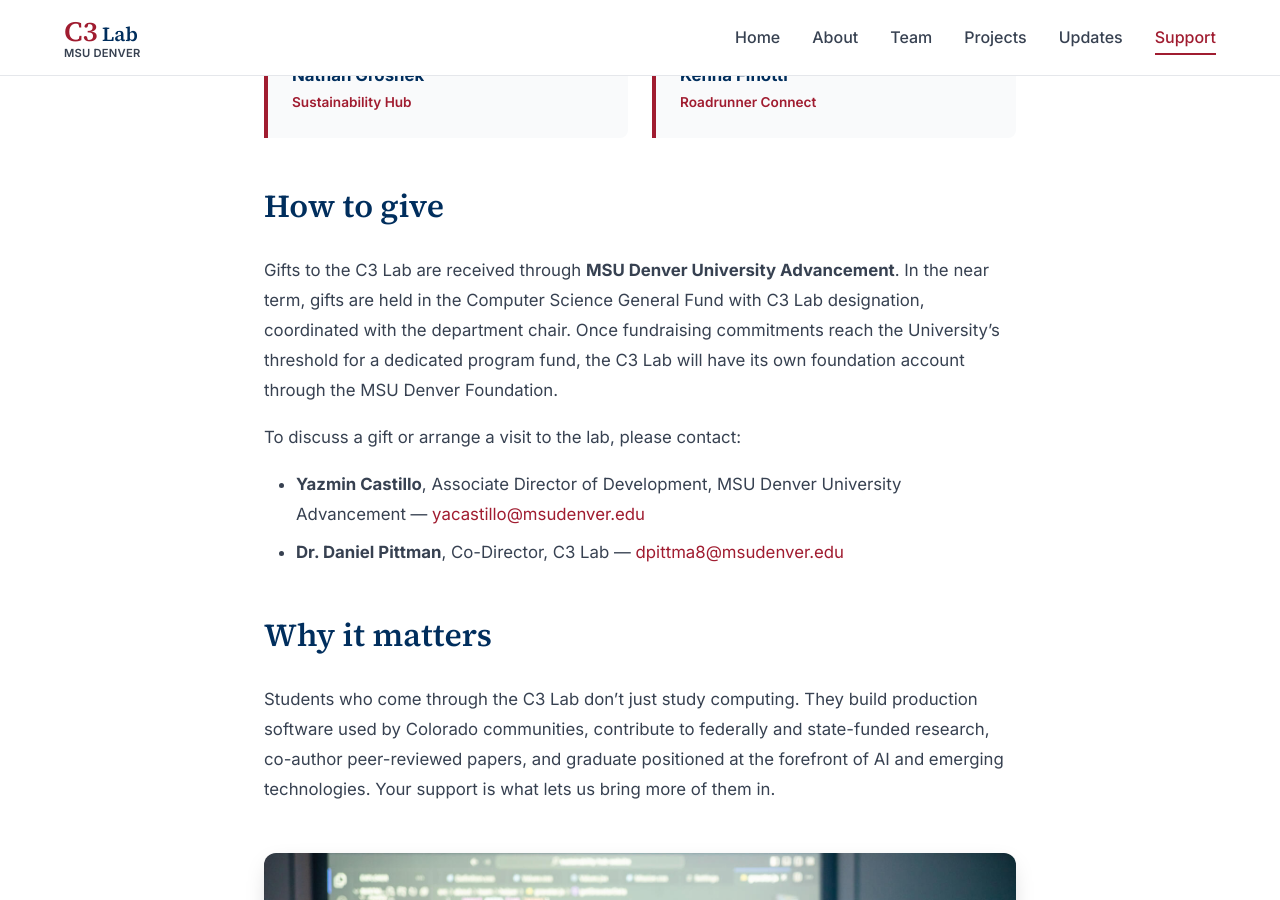
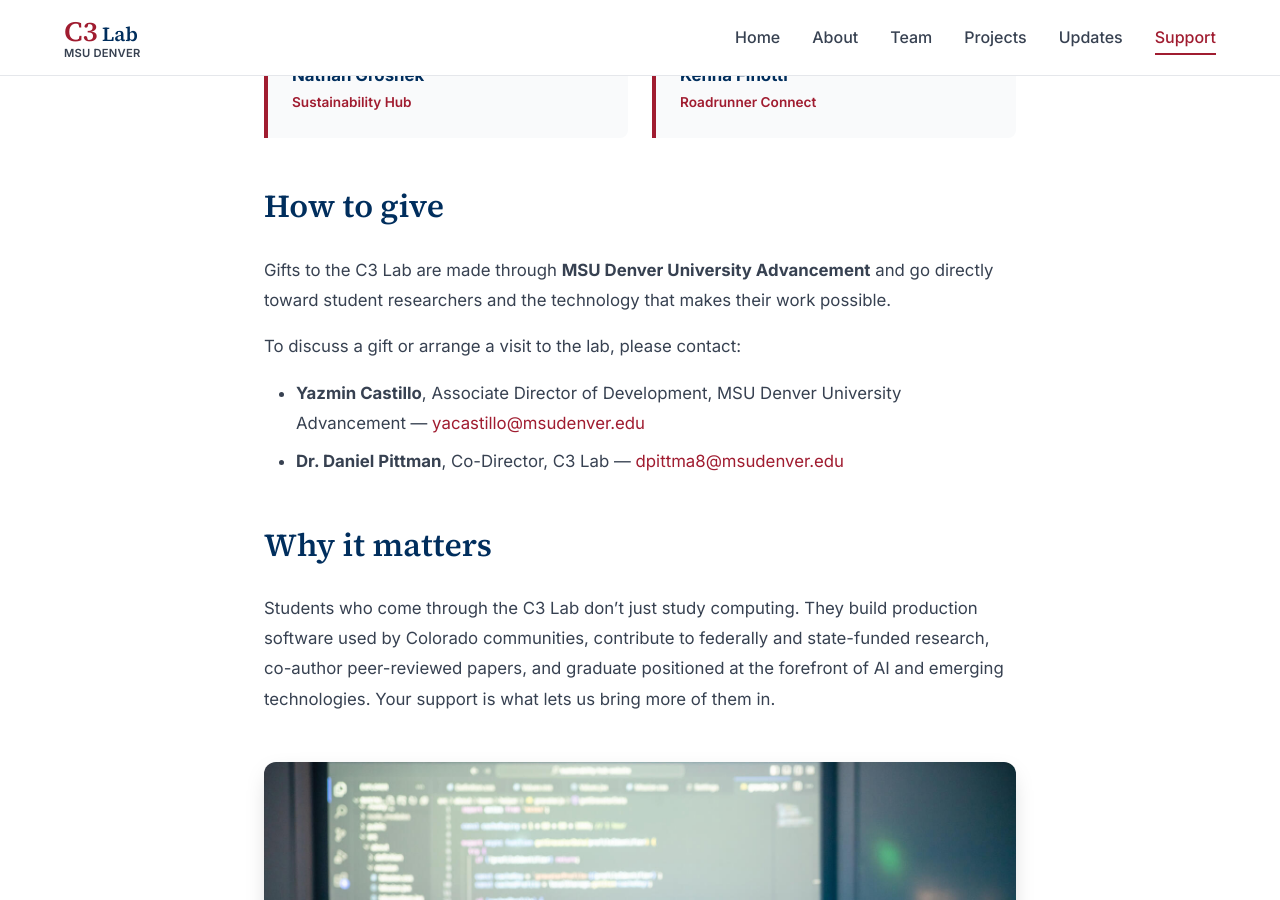
Before and after one commit to msu-denver/c3-lab, a Jekyll site: the page built from support.md, in a window 1280 px wide and 900 px high, scrolled down 2857 px. Built offline with Jekyll 4.4.1, drawn with Linux system fonts in a browser that asks for light colours.

Commit message:
Drop fund-mechanics detail from the Support page 'How to give'
Removes the interim-CS-General-Fund / dedicated-fund-threshold
explanation. That's internal implementation logistics donors don't need;
the ask is simply that gifts go through University Advancement and fund
student work.

```diff
--- a/support.md
+++ b/support.md
@@ -75,7 +75,7 @@
 
 ## How to give
 
-Gifts to the C3 Lab are received through **MSU Denver University Advancement**. In the near term, gifts are held in the Computer Science General Fund with C3 Lab designation, coordinated with the department chair. Once fundraising commitments reach the University's threshold for a dedicated program fund, the C3 Lab will have its own foundation account through the MSU Denver Foundation.
+Gifts to the C3 Lab are made through **MSU Denver University Advancement** and go directly toward student researchers and the technology that makes their work possible.
 
 To discuss a gift or arrange a visit to the lab, please contact:
 
```
